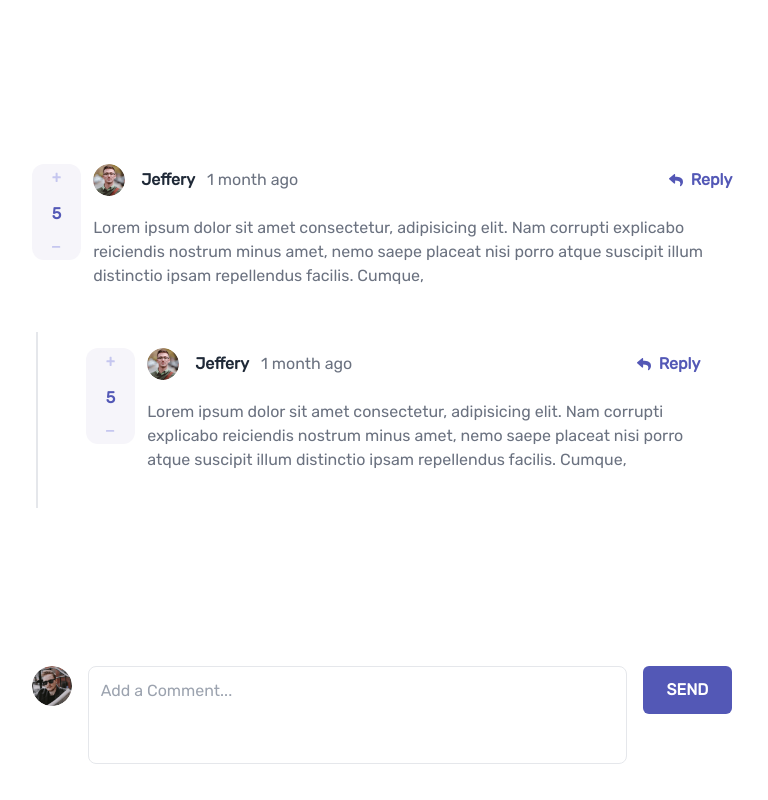
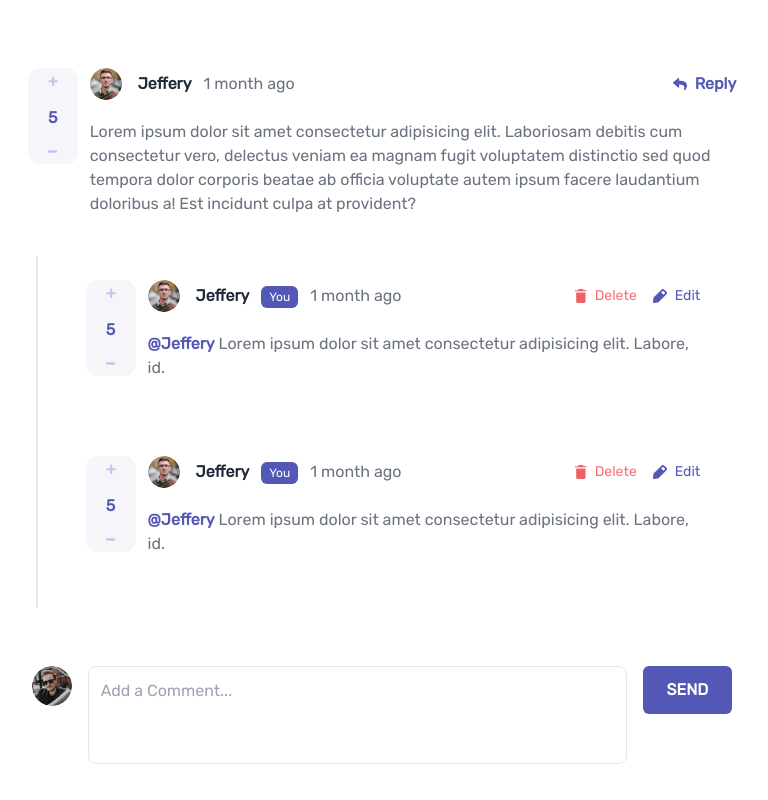
Before and after one commit to okoliken/Interact, a Vue app: page /Interactive-section in a window 1280 px wide. Shown: the top 800 px of the page, without its empty margins (258-1026 px from the left). Built offline with nearby package versions, Linux system fonts and the light colour scheme; the HTML template or start-up script is replaced by a standard one.

Commit message:
building comments coponent and other features

```diff
--- a/src/components/Comments.vue
+++ b/src/components/Comments.vue
@@ -19,14 +19,16 @@ const showReplies = () => {
 <template>
   <div>
     <div
-      class="p-3 md:p-4 bg-white rounded-md mb-2 md:flex md:flex-row space-x-3 comments"
+      class="p-3 bg-white rounded-md mb-2 md:flex md:flex-row space-x-3 comments"
     >
+      <!-- DESKTOP LIKE -->
       <LikeVue
         class="hidden md:flex md:flex-col items-center md:space-x-0 py-2 px-5 space-y-5 h-24"
       />
+      <!-- END -->
       <!-- USER INFO -->
-      <div>
-        <div class="flex items-center justify-between space-x-4">
+      <div class="w-full">
+        <div class="flex items-center justify-between space-x-4 w-full">
           <div class="flex items-center space-x-4">
             <img
               src="../assets/images/avatars/image-juliusomo.png"
@@ -38,28 +40,32 @@ const showReplies = () => {
               <span class="font-light text-gray-500">1 month ago</span>
             </p>
           </div>
+          <!-- DESKTOP REPLY BTN -->
           <span class="hidden md:block">
             <Reply @click="showReplyComponent" />
           </span>
+          <!-- END -->
         </div>
         <!-- END -->
         <!-- COMMENTS -->
         <div>
           <p class="text-gray-500 text-md my-5">
-            Lorem ipsum dolor sit amet consectetur, adipisicing elit. Nam
-            corrupti explicabo reiciendis nostrum minus amet, nemo saepe placeat
-            nisi porro atque suscipit illum distinctio ipsam repellendus
-            facilis. Cumque,
+            Lorem ipsum dolor sit amet consectetur adipisicing elit. Laboriosam
+            debitis cum consectetur vero, delectus veniam ea magnam fugit
+            voluptatem distinctio sed quod tempora dolor corporis beatae ab
+            officia voluptate autem ipsum facere laudantium doloribus a! Est
+            incidunt culpa at provident?
           </p>
         </div>
         <!-- END -->
       </div>
       <!-- bottom section in mobile view -->
       <div class="flex items-center justify-between md:hidden">
-        <!-- LIKE BTN -->
+        <!-- LIKE MOBLIE BTN -->
         <LikeVue class="flex items-center space-x-3 py-2 px-5 md:hidden" />
         <!-- END -->
-        <!-- REPLY -->
+
+        <!-- REPLY MOBILE -->
         <span class="block md:hidden">
           <Reply @click="showReplyComponent" />
         </span>
@@ -83,6 +89,6 @@ const showReplies = () => {
       <!-- END -->
     </AddCommentVue>
     <RepliesVue />
+    <RepliesVue />
   </div>
 </template>
-//
--- /dev/null
+++ b/src/components/Icon.vue
@@ -0,0 +1,29 @@
+<script>
+export default {
+  props: {
+    editComment: Function,
+    deleteComment: Function,
+  },
+};
+</script>
+<template>
+  <div class="flex items-center space-x-4">
+    <div class="flex items-center space-x-2 cursor-pointer">
+      <img src="../assets/images/icon-delete.svg" alt="" />
+      <span
+        @click="deleteComment"
+        class="text-red-400 text-sm sm:text-md hover:text-opacity-30"
+      >
+        Delete</span
+      >
+    </div>
+    <div class="flex items-center space-x-2 cursor-pointer">
+      <img src="../assets/images/icon-edit.svg" alt="" />
+      <span
+        @click="editComment"
+        class="text-interactBlue text-sm sm:text-md hover:text-opacity-30"
+        >Edit</span
+      >
+    </div>
+  </div>
+</template>
--- /dev/null
+++ b/src/components/Modal.vue
@@ -0,0 +1,7 @@
+<template>
+  <teleport to="">
+    <div class="bg-black bg-opacity-90 h-screen w-full fixed top-0 left-0">
+      <div class="text-white">modal</div>
+    </div>
+  </teleport>
+</template>
--- a/src/components/Replies.vue
+++ b/src/components/Replies.vue
@@ -1,18 +1,35 @@
 <script setup>
+// IMPORTS
 import Reply from "./Reply.vue";
 import LikeVue from "./Like.vue";
 import AddCommentVue from "./AddComment.vue";
 import ReuseableBtnVue from "./ReuseableBtn.vue";
 import { ref } from "@vue/reactivity";
+import IconVue from "./Icon.vue";
+// END
 
+// REACTIVE VARIABLES
 const nestedCommentComponent = ref(false);
+const name = ref("Jeffery");
+const isAuthenticated = ref(true);
+const EditMyComment = ref(false);
+const DeleteMyComment = ref(false);
+// END
 
+// FUNCTIONS
+const editComment = () => {
+  EditMyComment.value = !EditMyComment.value;
+};
+const deleteComment = () => {
+  DeleteMyComment.value = !DeleteMyComment.value;
+};
 const shownestedCommentComponent = () => {
   nestedCommentComponent.value = !nestedCommentComponent.value;
 };
+// END
 </script>
 <template>
-  <div class="ml-5 px-8 border-l-2">
+  <div class="md:ml-5 px-4 md:px-8 border-l-2 sm:border-0 lg:border-l-2 py-2">
     <div
       class="p-3 md:p-4 bg-white rounded-md mb-2 md:flex md:flex-row space-x-3 comment-reply"
     >
@@ -20,8 +37,8 @@ const shownestedCommentComponent = () => {
         class="hidden md:flex md:flex-col items-center md:space-x-0 py-2 px-5 space-y-5 h-24"
       />
       <!-- USER INFO -->
-      <div>
-        <div class="flex items-center justify-between space-x-4">
+      <div class="w-full">
+        <div class="flex items-center justify-between space-x-4 w-full">
           <div class="flex items-center space-x-4">
             <img
               src="../assets/images/avatars/image-juliusomo.png"
@@ -29,24 +46,52 @@ const shownestedCommentComponent = () => {
               class="w-8 h-8 rounded-full object-contain"
             />
             <p class="space-x-3">
-              <span class="font-semibold text-gray-800">Jeffery</span>
+              <span class="font-semibold text-gray-800">{{ name }}</span>
+              <!-- SHOW IF USER IS LOGGEDIN -->
+              <span
+                v-if="isAuthenticated"
+                class="py-1 px-2 text-xs rounded-md bg-interactBlue text-white"
+                >You</span
+              >
+              <!-- END -->
               <span class="font-light text-gray-500">1 month ago</span>
             </p>
           </div>
           <span class="hidden md:block">
-            <Reply @click="shownestedCommentComponent" />
+            <!-- SHOW IF USER IS LOGGEDIN -->
+            <IconVue
+              v-if="isAuthenticated === true"
+              :editComment="editComment"
+              :deleteComment="deleteComment"
+            />
+            <!-- END -->
+            <Reply v-else @click="shownestedCommentComponent" />
           </span>
         </div>
         <!-- END -->
         <!-- COMMENTS -->
-        <div>
+
+        <!-- Render this if user clicks on edit -->
+        <div v-if="EditMyComment === true" class="mx-3 mb-10 md:mb-0">
+          <textarea
+            class="border my-4 w-full p-3 outline-none focus-within:border-slate-700 rounded-lg text-slate-700 resize-none"
+            cols="3"
+            rows="3"
+          ></textarea>
+          <ReuseableBtnVue
+            class="float-right text-sm capitalize md:uppercase md:text-base"
+          >
+            Update
+          </ReuseableBtnVue>
+        </div>
+        <!-- end -->
+        <div v-else>
           <p class="text-gray-500 text-md my-5">
-            Lorem ipsum dolor sit amet consectetur, adipisicing elit. Nam
-            corrupti explicabo reiciendis nostrum minus amet, nemo saepe placeat
-            nisi porro atque suscipit illum distinctio ipsam repellendus
-            facilis. Cumque,
+            <span class="text-interactBlue font-bold">@Jeffery</span>
+            Lorem ipsum dolor sit amet consectetur adipisicing elit. Labore, id.
           </p>
         </div>
+
         <!-- END -->
       </div>
       <!-- bottom section in mobile view -->
@@ -56,14 +101,24 @@ const shownestedCommentComponent = () => {
         <!-- END -->
         <!-- REPLY -->
         <span class="block md:hidden">
-          <Reply @click="shownestedCommentComponent" />
+          <!-- SHOW IF USER IS LOGGEDIN -->
+          <IconVue
+            v-if="isAuthenticated === true"
+            :editComment="editComment"
+            :deleteComment="deleteComment"
+          />
+          <!-- END -->
+          <Reply v-else @click="shownestedCommentComponent" />
         </span>
-
         <!-- END -->
       </div>
       <!-- END -->
     </div>
-    <AddCommentVue class="mb-5" v-if="nestedCommentComponent === true">
+    <AddCommentVue
+      :name="name"
+      class="mb-5"
+      v-if="nestedCommentComponent === true"
+    >
       <!-- desktop Btn -->
       <template v-slot:desktopbtn>
         <ReuseableBtnVue class="hidden md:block h-12"> Reply </ReuseableBtnVue>
--- a/src/views/Interact.vue
+++ b/src/views/Interact.vue
@@ -10,11 +10,13 @@ import ReuseableBtnVue from "../components/ReuseableBtn.vue";
       class="mt-5 flex justify-center flex-col items-center mx-3 relative min-h-screen"
     >
       <div
-        class="md:transform-none h-auto mx-14 w-full sm:w-7/12 mb-60 md:mb-44"
+        class="md:transform-none h-auto mx-14 w-full sm:w-4/5 lg:w-7/12 mb-60 md:mb-44"
       >
         <CommentsVue />
       </div>
-      <AddCommentVue class="h-auto mx-14 w-full sm:w-7/12 absolute bottom-10">
+      <AddCommentVue
+        class="h-auto mx-14 w-full sm:w-4/5 lg:w-7/12 absolute bottom-10"
+      >
         <template v-slot:desktopbtn>
           <ReuseableBtnVue class="hidden md:block h-12"> Send </ReuseableBtnVue>
         </template>
--- a/src/views/Signin.vue
+++ b/src/views/Signin.vue
@@ -10,7 +10,7 @@ import ButtonVue from "../components/Button.vue";
     <div class="max-w-md w-full space-y-8">
       <div>
         <h2 class="mt-6 text-center text-3xl font-extrabold text-gray-900">
-          Sign in to your account
+          Signin to your account
         </h2>
       </div>
       <form class="mt-8 space-y-6">
```
